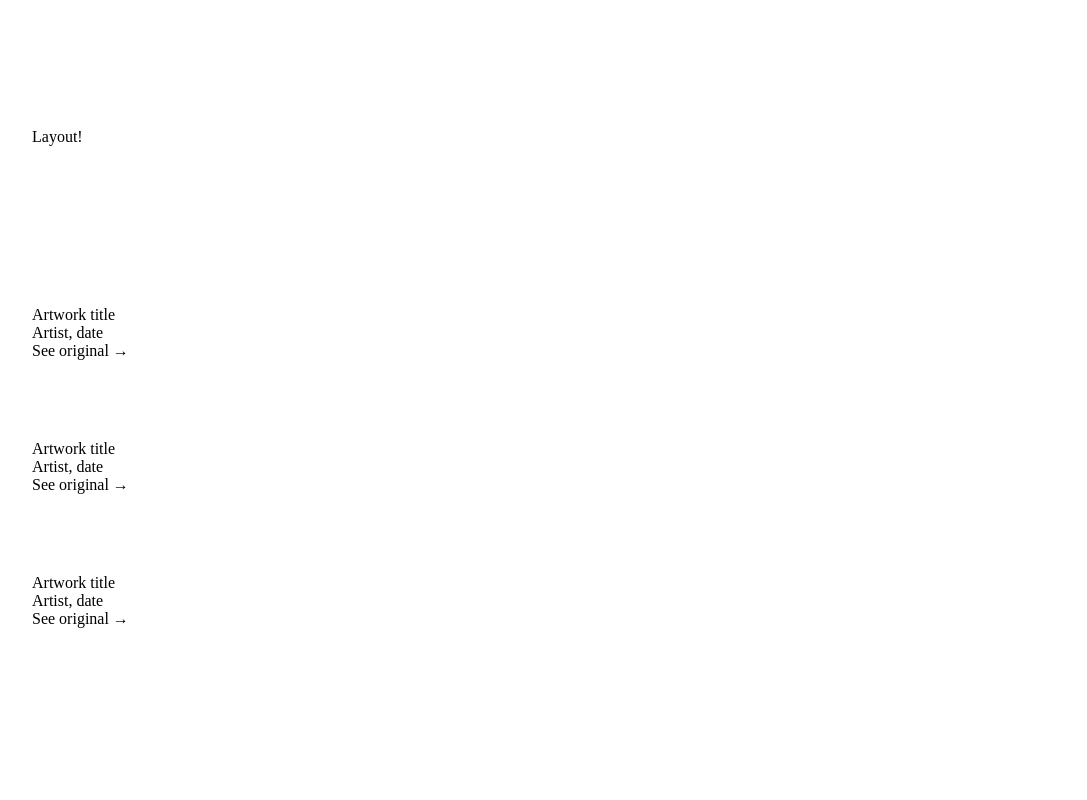
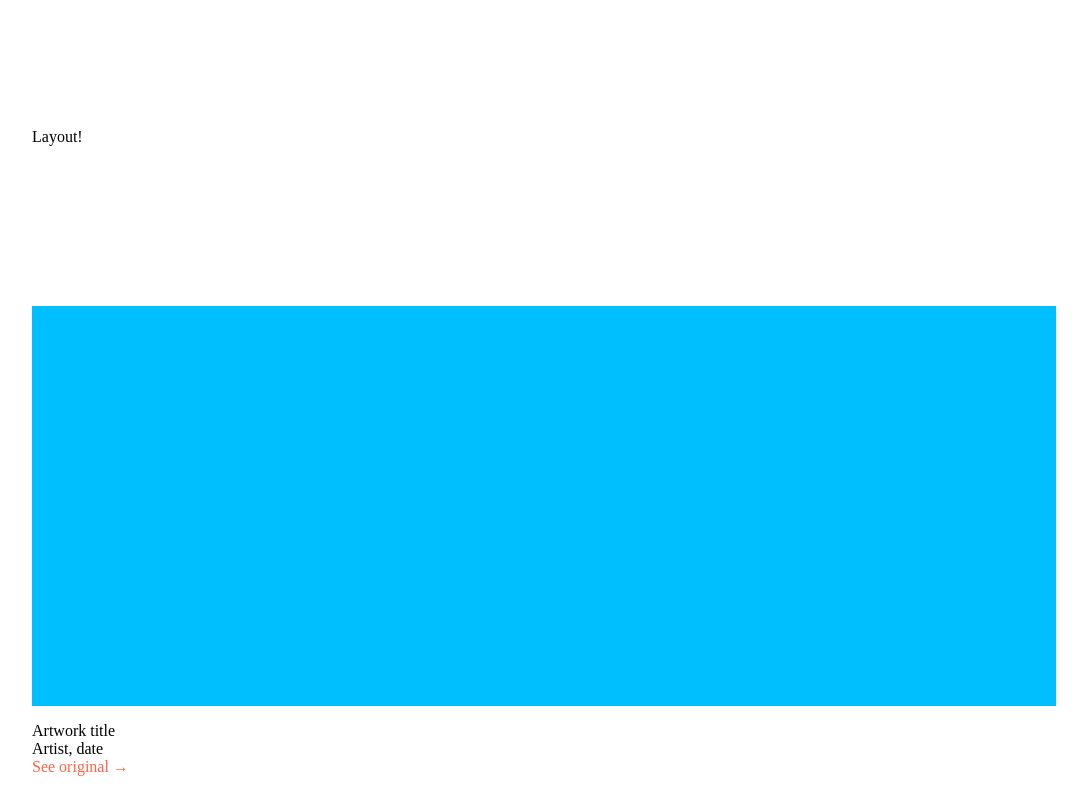
Before and after one commit to mfehrenbach/mfehrenbach.github.io, a plain HTML site: page layout/index.html in a window 1280 px wide. Shown: the top 800 px of the page, without its empty margins (96-1183 px from the left). Drawn offline with Linux system fonts and the light colour scheme.

Commit message:
Roughing out “frames” for artwork.

```diff
--- a/layout/index.html
+++ b/layout/index.html
@@ -11,6 +11,9 @@
         </header>
         <main>
             <figure>
+                <section class="frame">
+                    <!-- All your art in here. -->
+                </section>
                 <figcaption>
                     <h2>Artwork title</h2>
                     <p>Artist, date</p>
@@ -18,6 +21,9 @@
                 </figcaption>
             </figure>
             <figure>
+                <section class="frame">
+                    <!-- All your art in here. -->
+                </section>
                 <figcaption>
                     <h2>Artwork title</h2>
                     <p>Artist, date</p>
@@ -25,6 +31,9 @@
                 </figcaption>
             </figure>
             <figure>
+                <section class="frame">
+                    <!-- All your art in here. -->
+                </section>
                 <figcaption>
                     <h2>Artwork title</h2>
                     <p>Artist, date</p>
--- a/layout/style.css
+++ b/layout/style.css
@@ -12,7 +12,15 @@ main {
     row-gap: 10vh;
 }
 
-figure {
+.frame {
+    height: 50vh;
+    background-color: deepskyblue;
+}
 
+figcaption {
+    margin-top: 1em;
+}
 
+figcaption a {
+    color: tomato;
 }
```
